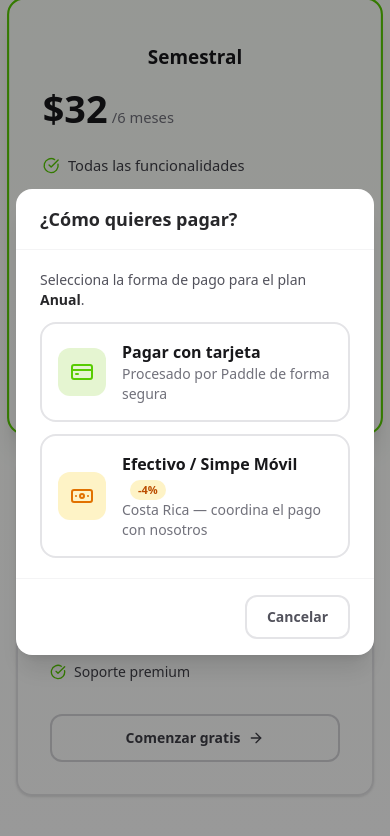
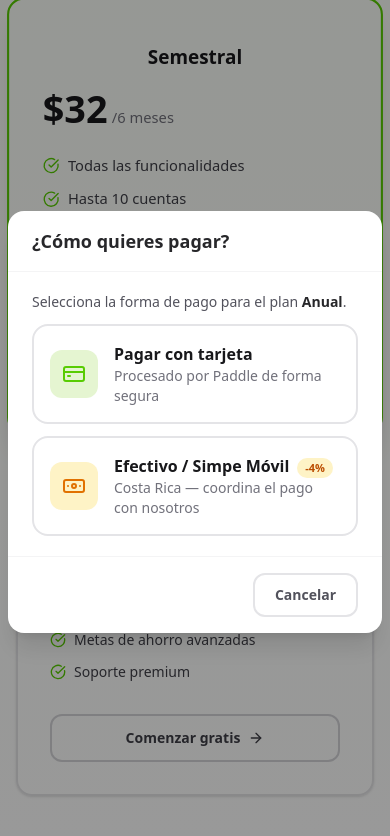
Before and after one commit to agueroda2004/TAKU-Cash-CLIENT, a React (Vite) app: page /app/payment in a window 390 px wide. Both pictures are taken after a click on the button "Comenzar gratis". Shown: the part 708-1544 px from the top of the page. Built offline with nearby package versions, Linux system fonts and the light colour scheme; no server answers.

Commit message:
feat(): Solving errors with category modals responsive

```diff
--- a/src/features/category/components/DeleteCategoryModal.tsx
+++ b/src/features/category/components/DeleteCategoryModal.tsx
@@ -69,7 +69,7 @@ export default function DeleteCategoryModal({
   return (
     <Overlay>
       <div
-        className="z-50 mx-4 w-full max-w-2xl rounded-2xl bg-white shadow-xl"
+        className="z-50 w-full max-w-2xl rounded-2xl bg-white shadow-xl"
         role="dialog"
         aria-modal="true"
       >
--- a/src/shared/ui/Modal.tsx
+++ b/src/shared/ui/Modal.tsx
@@ -24,7 +24,7 @@ export default function Modal({
   return (
     <Overlay>
       <div
-        className="z-50 mx-4 flex max-h-[95vh] w-full max-w-lg flex-col rounded-2xl bg-white shadow-xl"
+        className="z-50 flex max-h-[85%] w-full max-w-lg flex-col rounded-2xl bg-white shadow-xl"
         role="dialog"
         aria-modal="true"
       >
@@ -32,7 +32,9 @@ export default function Modal({
           <h2 className="text-lg font-bold text-zinc-800">{title}</h2>
         </div>
 
-        <div className="min-h-0 flex-1 overflow-y-auto px-6 py-5">{children}</div>
+        <div className="min-h-0 flex-1 overflow-y-auto px-6 py-5">
+          {children}
+        </div>
 
         <div className="flex shrink-0 justify-end gap-3 border-t border-zinc-100 px-6 py-4">
           <button
--- a/src/shared/ui/Overlay.tsx
+++ b/src/shared/ui/Overlay.tsx
@@ -4,7 +4,7 @@ type Props = {
 
 export default function Overlay({ children }: Props) {
   return (
-    <div className="fixed inset-0 z-40 flex items-center justify-center bg-black/40">
+    <div className="fixed inset-0 z-40 flex items-center justify-center bg-black/40 py-10 px-2">
       {children}
     </div>
   );
```
